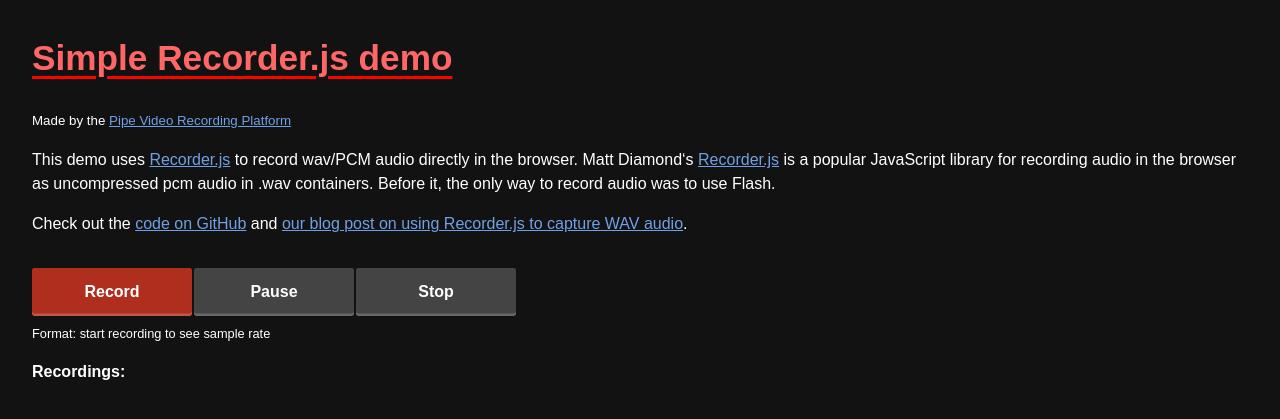
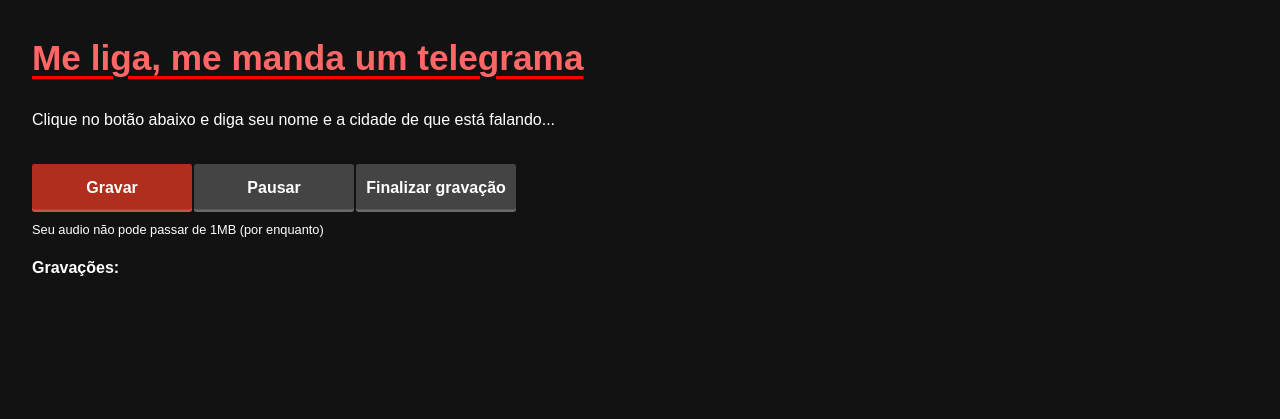
Before and after one commit to gustavo8555/orelhao-de-cast, a Flask app: page / in a window 1280 px wide. Shown: the top 419 px of the page. Run offline with Flask 3, Linux system fonts and the light colour scheme.

Commit message:
FEAT: changes index.html texts

```diff
--- a/webfront/templates/index.html
+++ b/webfront/templates/index.html
@@ -2,24 +2,24 @@
 <html>
   <head>
     <meta charset="UTF-8">
-    <title>Simple Recorder.js demo with record, stop and pause - addpipe.com</title>
+    <title>Orelhão</title>
     <meta name="viewport" content="width=device-width, initial-scale=1.0">
 
     <link rel="stylesheet" type="text/css" href="{{ url_for('static', filename='css/style.css') }}">
 
   </head>
   <body>
-    <h1>Simple Recorder.js demo</h1>
-    <p><small>Made by the <a href="https://addpipe.com" target="_blank">Pipe Video Recording Platform</a></small></p>
-    <p>This demo uses <a href="https://github.com/mattdiamond/Recorderjs" target="_blank">Recorder.js</a> to record wav/PCM audio directly in the browser. Matt Diamond‘s <a target="_blank" href="https://github.com/mattdiamond/Recorderjs">Recorder.js</a> is a popular JavaScript library for recording audio in the browser as uncompressed pcm audio in .wav containers. Before it, the only way to record audio was to use Flash.</p>
-    <p>Check out the <a href="https://github.com/addpipe/simple-recorderjs-demo" target="_blank">code on GitHub</a> and <a href="https://addpipe.com/blog/using-recorder-js-to-capture-wav-audio-in-your-html5-web-site/" target="_blank">our blog post on using Recorder.js to capture WAV audio</a>.</p>
+    <h1>Me liga, me manda um telegrama</h1>
+    <!-- <p><small>Criado<a href="https://addpipe.com" target="_blank">Pipe Video Recording Platform</a></small></p> -->
+    <!-- <p>This demo uses <a href="https://github.com/mattdiamond/Recorderjs" target="_blank">Recorder.js</a> to record wav/PCM audio directly in the browser. Matt Diamond‘s <a target="_blank" href="https://github.com/mattdiamond/Recorderjs">Recorder.js</a> is a popular JavaScript library for recording audio in the browser as uncompressed pcm audio in .wav containers. Before it, the only way to record audio was to use Flash.</p> -->
+    <p>Clique no botão abaixo e diga seu nome e a cidade de que está falando...</p>
     <div id="controls">
-  	 <button id="recordButton">Record</button>
-  	 <button id="pauseButton" disabled>Pause</button>
-  	 <button id="stopButton" disabled>Stop</button>
+  	 <button id="recordButton">Gravar</button>
+  	 <button id="pauseButton" disabled>Pausar</button>
+  	 <button id="stopButton" disabled>Finalizar gravação</button>
     </div>
-    <div id="formats">Format: start recording to see sample rate</div>
-  	<p><strong>Recordings:</strong></p>
+    <div id="formats">Seu audio não pode passar de 1MB (por enquanto)</div>
+  	<p><strong>Gravações:<strong></p>
   	<ol id="recordingsList"></ol>
     <!-- inserting these scripts at the end to be able to use all the elements in the DOM -->
   	<script src="{{ url_for('static', filename='js/recorder.js') }}"></script>
```
